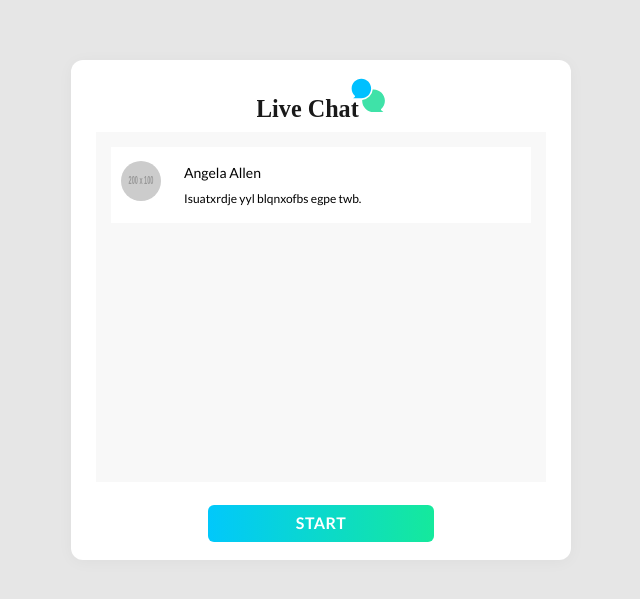
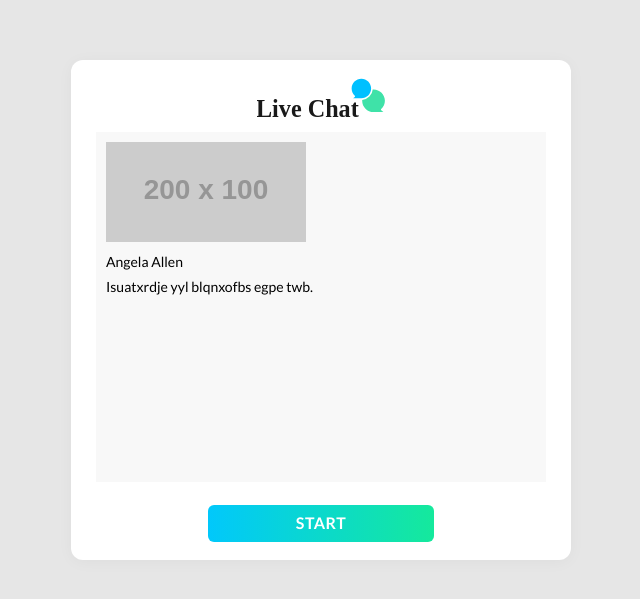
Before and after one commit to alqamabinsadiq/reactkhi-hooks-workshop, a React (Create React App) app: page / in a window 1280 px wide. Shown: the part 125-724 px from the top of the page, without its empty margins (339-979 px from the left). Built offline with nearby package versions, Linux system fonts and the light colour scheme.

Commit message:
Add message

```diff
--- a/src/components/streaming_box/messages_container/message/Message.index.js
+++ b/src/components/streaming_box/messages_container/message/Message.index.js
@@ -3,14 +3,14 @@ import React, { Component } from "react";
 class Message extends Component {
   render() {
     return (
-      <li className="card animated fadeIn delay-1s">
-        <div className="avatar">
+      <li className="message__card c-card">
+        <div className="message__avatar">
           {" "}
           <img src={this.props.image} alt="avatar" />
         </div>
-        <div className="messageBody">
-          <div className="name">{this.props.name}</div>
-          <div className="message">{this.props.message}</div>
+        <div className="message__content-wrapper">
+          <div className="message__name">{this.props.name}</div>
+          <div className="message__content">{this.props.message}</div>
         </div>
       </li>
     );
--- /dev/null
+++ b/src/components/streaming_box/messages_container/message/_message.style.scss
@@ -0,0 +1,49 @@
+.message {
+  &__card {
+    display: flex;
+    height: 90px;
+    flex-direction: row;
+    align-items: center;
+    cursor: pointer;
+    background: #ffffff;
+    box-shadow: 0 2px 16px 0 rgba(0, 0, 0, 0.04);
+    border-radius: 12px;
+    font-family: Lato;
+    font-size: 18px;
+    color: #000000;
+    text-align: center;
+    opacity: 0.6;
+    font-family: Lato;
+    font-size: 18px;
+    color: #000000;
+    padding: 0px 10px;
+    margin: 5px 0px;
+    transition: $g-trans-base;
+    &:hover {
+      background: #fdf8f8;
+    }
+  }
+  &__content-wrapper {
+    display: flex;
+    flex-direction: column;
+    align-items: flex-start;
+    justify-content: flex-start;
+  }
+  &__avatar {
+    width: 60px;
+    img {
+      height: 50px;
+      width: 50px;
+      border-radius: 40px;
+    }
+  }
+  &__name {
+    font-size: 15px;
+    font-weight: 600;
+    margin: 0px 3px;
+  }
+  &__content {
+    font-size: 15px;
+    margin: 0px 3px;
+  }
+}
```
